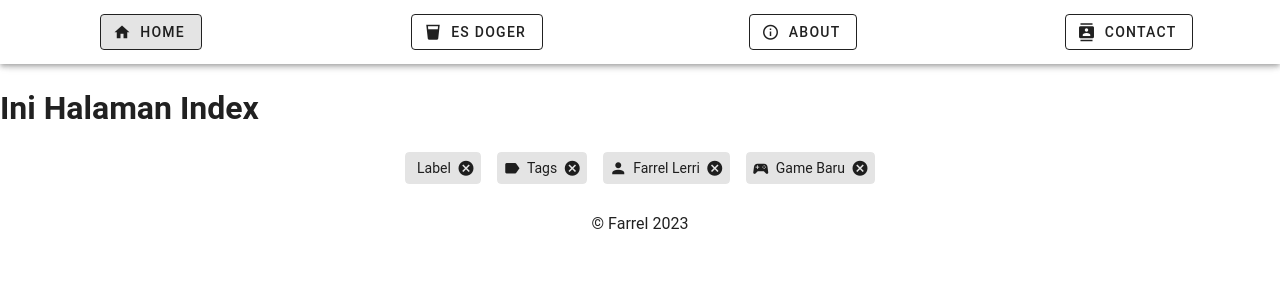
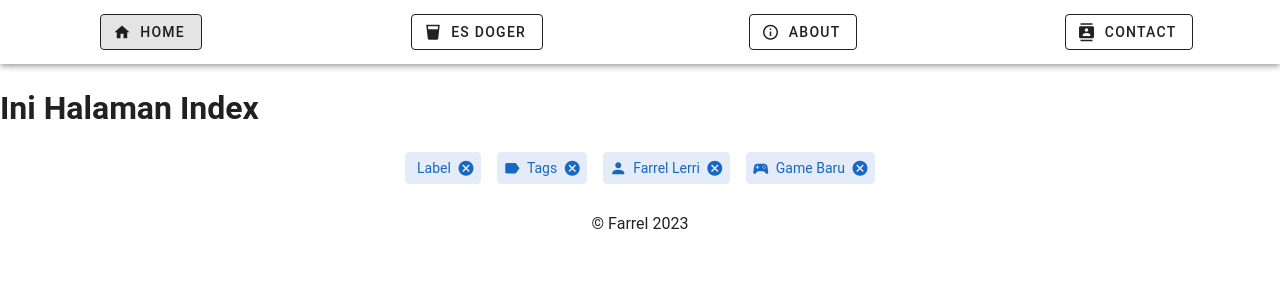
Before and after one commit to farrelzkrs/Styling-and-Assets-Nuxt, a Nuxt app: page / in a window 1280 px wide. Shown: the top 300 px of the page. Built offline with nearby package versions, Linux system fonts and the light colour scheme.

Commit message:
color chips

```diff
--- a/pages/index.vue
+++ b/pages/index.vue
@@ -17,7 +17,7 @@ const chips = [
   <div>
     <h1 style="margin-bottom: 12px;">Ini Halaman Index</h1>
       <div class="text-center">
-        <v-chip v-for="chp in chips" class="ma-2" :prepend-icon="chp.icon" closable label> {{ chp.nama }} </v-chip>
+        <v-chip v-for="chp in chips" class="ma-2" color="primary" :prepend-icon="chp.icon" closable label> {{ chp.nama }} </v-chip>
       </div>
   </div>
 </template>
```
